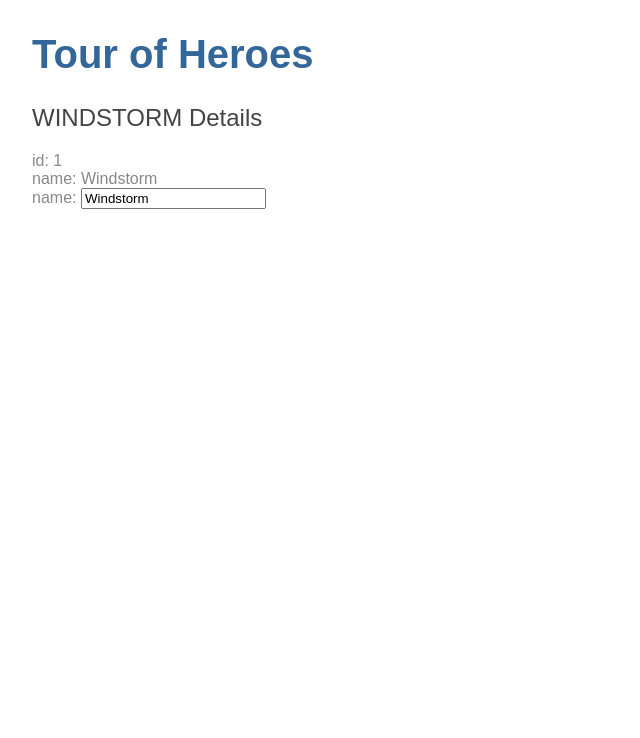
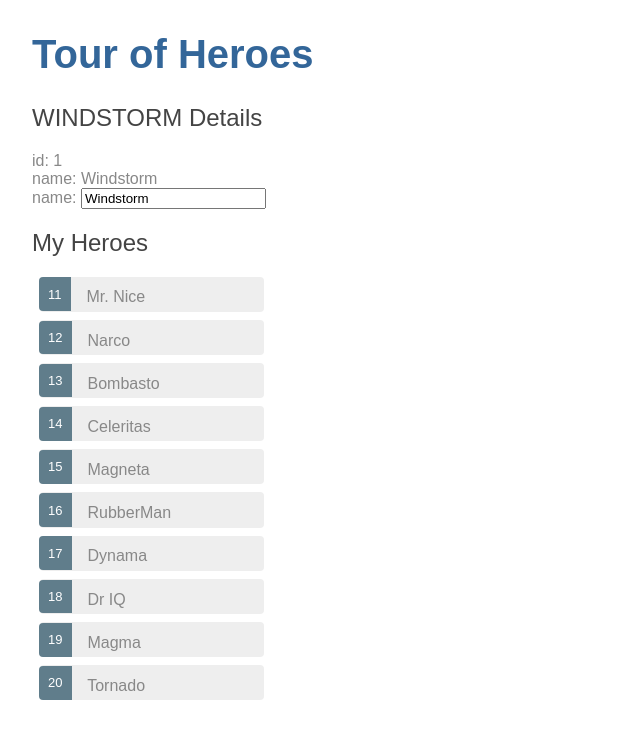
Before and after one commit to laurenjudge/angular---heroes, an Angular app: page / in a window 1280 px wide. Shown: the top 738 px of the page, without its empty margins (0-640 px from the left). Built offline with nearby package versions, Linux system fonts and the light colour scheme.

Commit message:
mock data added

```diff
--- a/src/app/heroes/heroes.component.css
+++ b/src/app/heroes/heroes.component.css
@@ -0,0 +1,47 @@
+.selected {
+    background-color: #CFD8DC !important;
+    color: white;
+  }
+  .heroes {
+    margin: 0 0 2em 0;
+    list-style-type: none;
+    padding: 0;
+    width: 15em;
+  }
+  .heroes li {
+    cursor: pointer;
+    position: relative;
+    left: 0;
+    background-color: #EEE;
+    margin: .5em;
+    padding: .3em 0;
+    height: 1.6em;
+    border-radius: 4px;
+  }
+  .heroes li.selected:hover {
+    background-color: #BBD8DC !important;
+    color: white;
+  }
+  .heroes li:hover {
+    color: #607D8B;
+    background-color: #DDD;
+    left: .1em;
+  }
+  .heroes .text {
+    position: relative;
+    top: -3px;
+  }
+  .heroes .badge {
+    display: inline-block;
+    font-size: small;
+    color: white;
+    padding: 0.8em 0.7em 0 0.7em;
+    background-color: #607D8B;
+    line-height: 1em;
+    position: relative;
+    left: -1px;
+    top: -4px;
+    height: 1.8em;
+    margin-right: .8em;
+    border-radius: 4px 0 0 4px;
+  }
--- a/src/app/heroes/heroes.component.html
+++ b/src/app/heroes/heroes.component.html
@@ -7,3 +7,10 @@
     <input [(ngModel)]="hero.name" placeholder="name"/>
   </label>
 </div>
+
+<h2>My Heroes</h2>
+<ul class="heroes">
+  <li *ngFor="let hero of heroes">
+    <span class="badge">{{hero.id}}</span> {{hero.name}}
+  </li>
+</ul>
--- a/src/app/heroes/heroes.component.ts
+++ b/src/app/heroes/heroes.component.ts
@@ -1,5 +1,6 @@
 import { Component, OnInit } from '@angular/core';
 import { Hero } from '../hero';
+import { HEROES } from '../mock-heroes';
 
 
 @Component({
@@ -14,6 +15,8 @@
     name: 'Windstorm'
   };
 
+  heroes = HEROES;
+
 
   constructor() { }
 
--- /dev/null
+++ b/src/app/mock-heroes.ts
@@ -0,0 +1,14 @@
+import { Hero } from './hero';
+
+export const HEROES: Hero[] = [
+  { id: 11, name: 'Mr. Nice' },
+  { id: 12, name: 'Narco' },
+  { id: 13, name: 'Bombasto' },
+  { id: 14, name: 'Celeritas' },
+  { id: 15, name: 'Magneta' },
+  { id: 16, name: 'RubberMan' },
+  { id: 17, name: 'Dynama' },
+  { id: 18, name: 'Dr IQ' },
+  { id: 19, name: 'Magma' },
+  { id: 20, name: 'Tornado' }
+];
```
